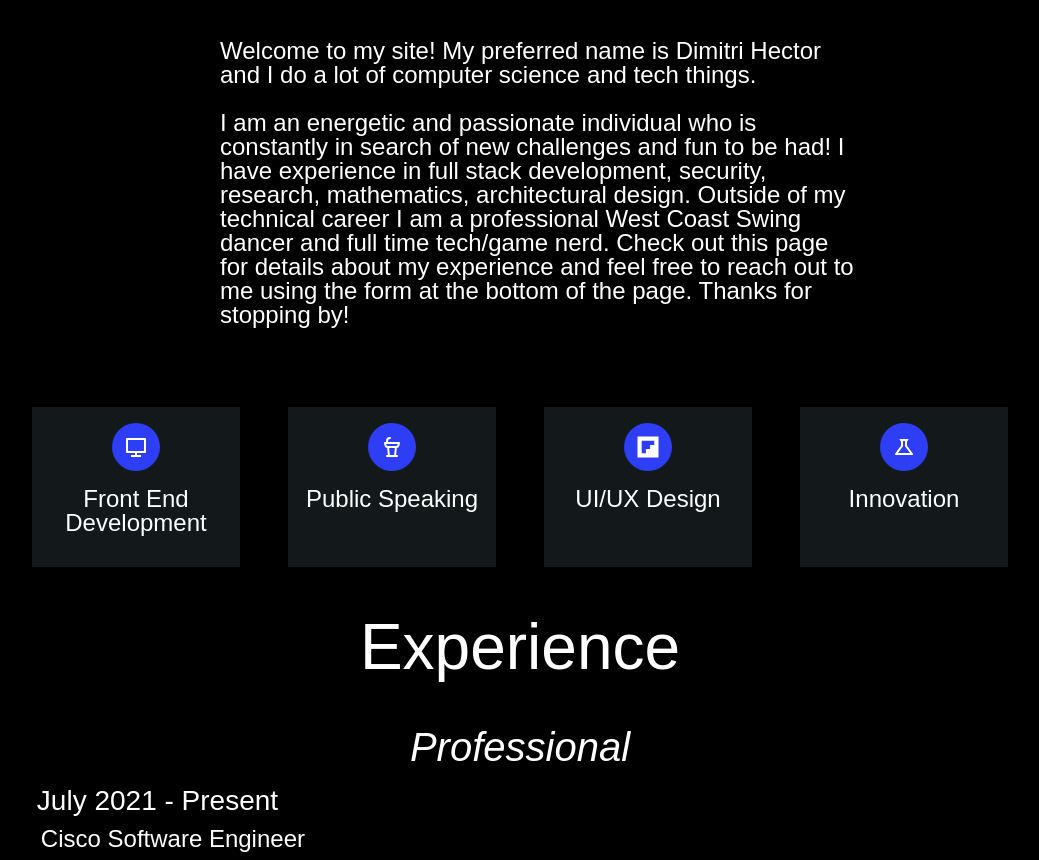
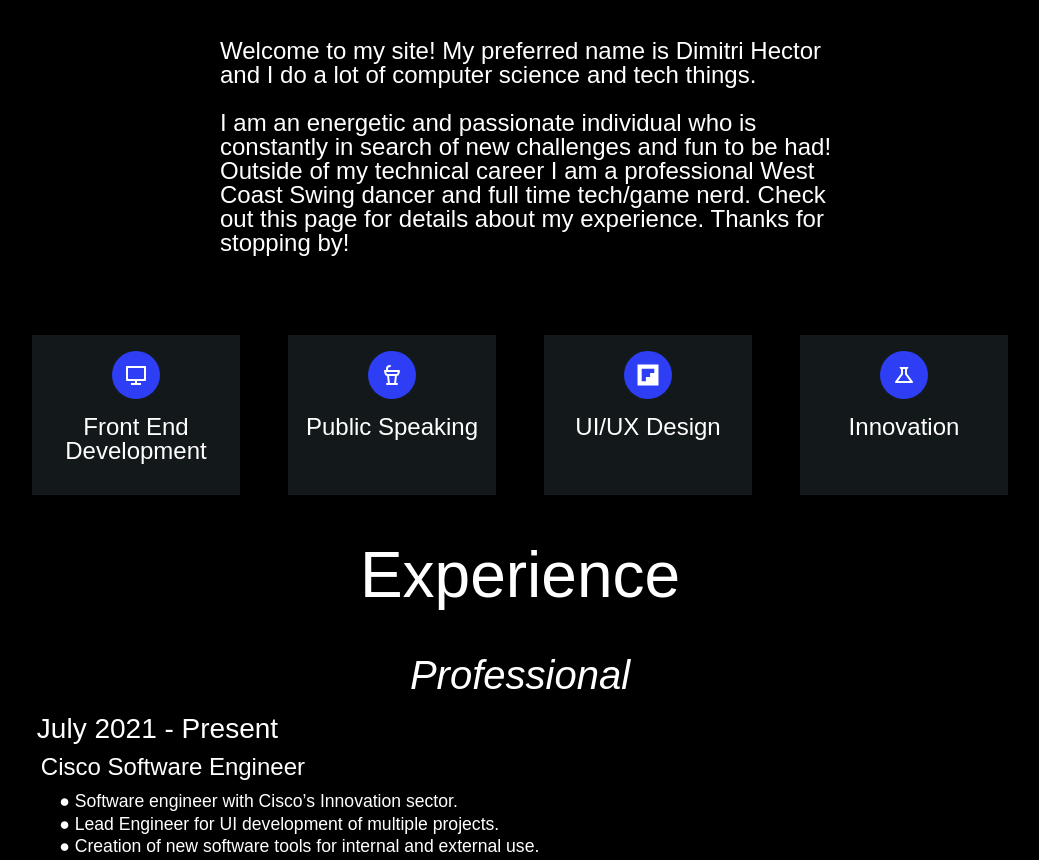
Before and after one commit to joshuahector86/professional_site_2023, a React (Vite) app: page / in a window 1280 px wide. Shown: the part 877-1737 px from the top of the page, without its empty margins (120-1159 px from the left). Built offline with nearby package versions, Linux system fonts and the light colour scheme.

Commit message:
fixing grammar errors in text

```diff
--- a/src/Components/AboutMe/AboutMe.jsx
+++ b/src/Components/AboutMe/AboutMe.jsx
@@ -15,13 +15,10 @@ function AboutMe() {
           <br />
           <p>
             I am an energetic and passionate individual who is constantly in
-            search of new challenges and fun to be had! I have experience in
-            full stack development, security, research, mathematics,
-            architectural design. Outside of my technical career I am a
-            professional West Coast Swing dancer and full time tech/game nerd.
-            Check out this page for details about my experience and feel free to
-            reach out to me using the form at the bottom of the page. Thanks for
-            stopping by!
+            search of new challenges and fun to be had! Outside of my technical
+            career I am a professional West Coast Swing dancer and full time
+            tech/game nerd. Check out this page for details about my experience.
+            Thanks for stopping by!
           </p>
         </div>
       </div>
```
